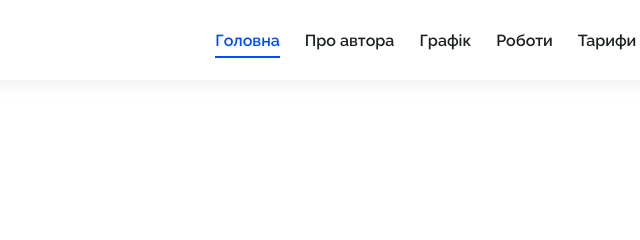
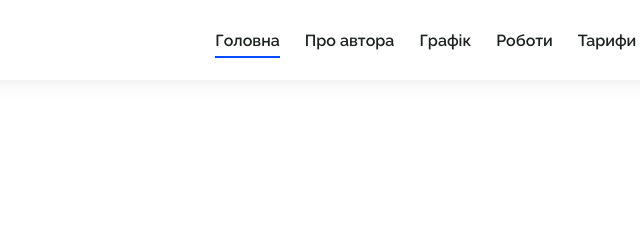
Before and after one commit to OleksandrChepiga/letscut, a plain HTML site: page index.html in a window 1280 px wide. Shown: the top 240 px of the page, 394-1034 px from the left. Drawn offline with nearby package versions, Linux system fonts and the light colour scheme; no server answers; a web font is replaced by a local one.

Commit message:
Update navigation.css

```diff
--- a/styles/navigation.css
+++ b/styles/navigation.css
@@ -85,13 +85,11 @@ nav a.active-link::after {
 
 /* Ефект при наведенні */
 nav a:hover {
-    color: #004BFF;
     transform: none !important; /* Скасовуємо підстрибування вгору */
 }
 
 /* Активний стан (для JS) */
 nav a.active-link {
-    color: #004BFF;
 }
 
 /* Бургер-меню (приховано на ПК) */
```
